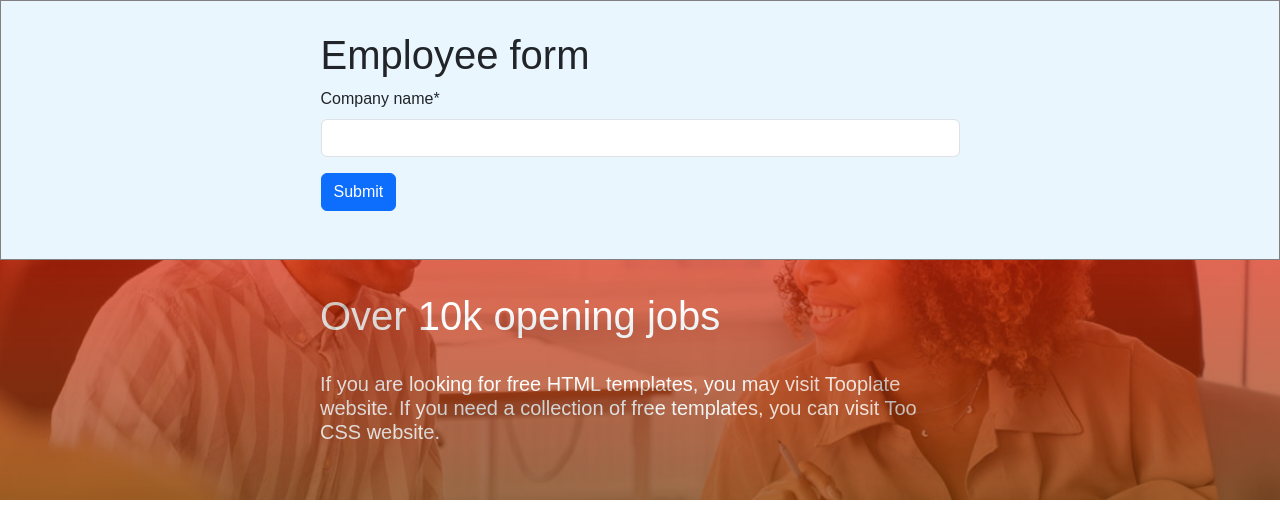
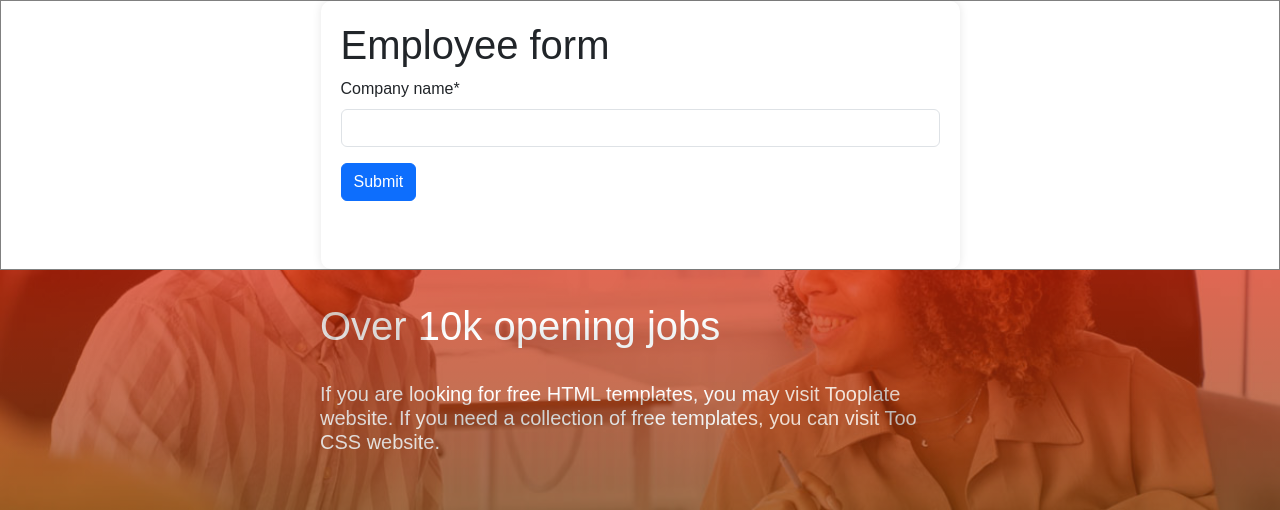
Before and after one commit to Sayed1-11/CareerSwift, a Django app: page /employee/ in a window 1280 px wide. Shown: the part 85-595 px from the top of the page. Run offline with Django 4.2, Linux system fonts and the light colour scheme; the visitor is signed in with stand-in values (Sample User, id 1); some libraries are stand-ins or nearby versions.

Commit message:
Update employee.html

```diff
--- a/employee/templates/employee.html
+++ b/employee/templates/employee.html
@@ -2,8 +2,8 @@
 {% load crispy_forms_tags %}
 {% block content %}
 
-<div style="border:1px solid grey;background-color:#EAF6FD">
-<form style="width:50%;margin:auto;margin-top:30px;" method='post'>
+<div style="border:1px solid grey;background-color:#fff">
+<form style="width:50%;margin:auto; padding: 20px; border-radius: 10px; box-shadow: 0px 0px 10px 0px rgba(0,0,0,0.1);" method='post'>
     <h1>Employee form</h1>
     {% csrf_token %}
 {{form|crispy}}
```
